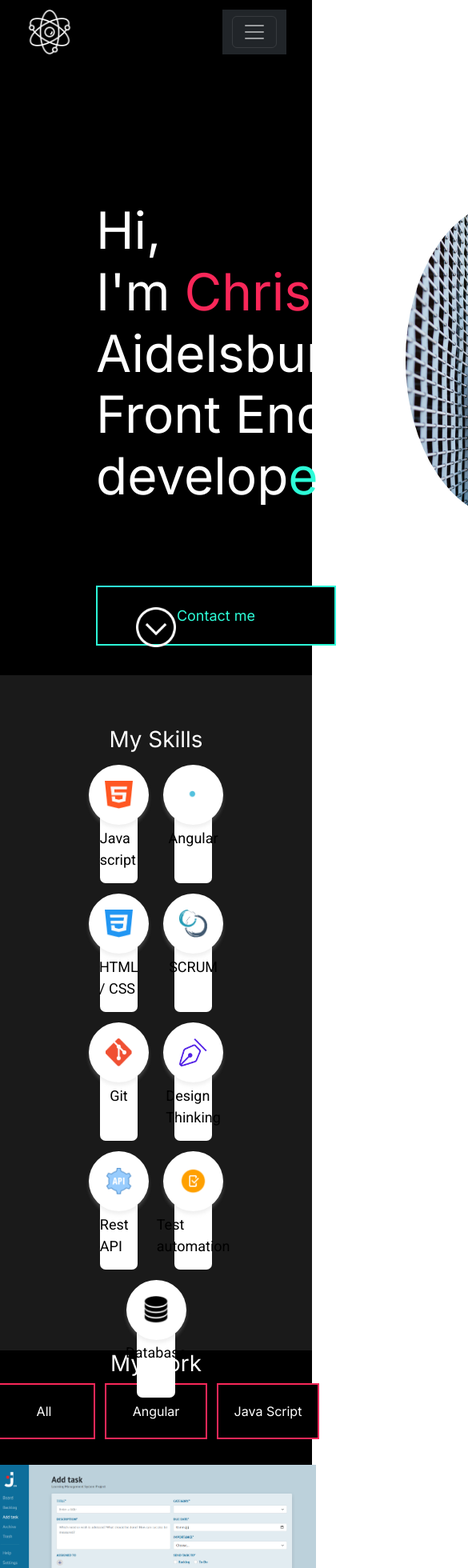
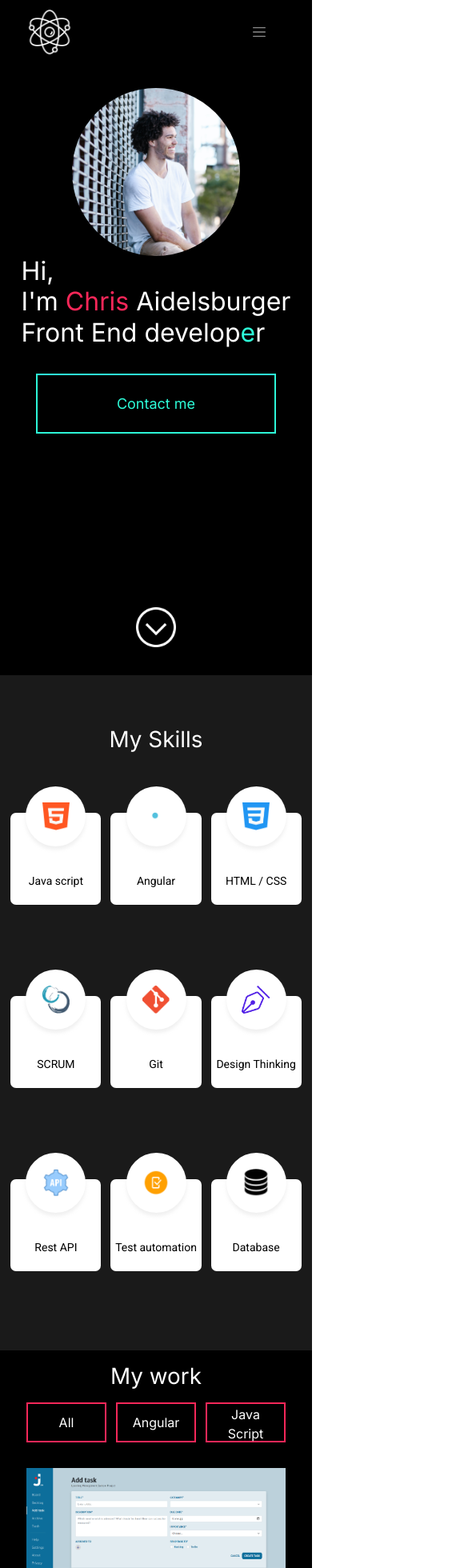
Before and after one commit to Chris-Aid/portfolio, an Angular app: page / in a window 390 px wide. Shown: the top 1960 px of the page at 80% size, 585 px wide, since content can reach past the window. Built offline with nearby package versions, Linux system fonts and the light colour scheme.

Commit message:
implemented responsive design for small devices in portrait

```diff
--- a/src/app/about-me/about-me.component.scss
+++ b/src/app/about-me/about-me.component.scss
@@ -77,3 +77,86 @@
         text-align: center;
     }
 }
+
+/* Extra small devices (phones, 600px and down) */
+@media only screen and (max-width: 340px) {
+
+    .about-me-section {
+        height: auto;
+    }
+
+    .introduction {
+        flex-direction: column;
+        align-items: center;
+        gap: 32px;
+        margin-bottom: 32px;
+
+        img {
+            height: 210px;
+            width: 210px;
+        }
+    }
+
+    .text-container {
+        p {
+            margin-bottom: 32px;
+        }
+    }
+
+    .my-journey {
+        flex-direction: column;
+        padding-top: 32px;
+    }
+
+    .image-container {
+        margin-bottom: 12px;
+    }
+}
+
+/* Extra small devices (phones, 600px and down) */
+@media only screen and (min-width: 340px) {
+
+    .about-me-section {
+        height: auto;
+    }
+
+    .introduction {
+        flex-direction: column;
+        align-items: center;
+        gap: 32px;
+        margin-bottom: 32px;
+
+        img {
+            height: 210px;
+            width: 210px;
+        }
+    }
+
+    .my-journey {
+        flex-direction: column;
+        padding-top: 32px;
+    }
+
+    .text-container {
+
+        p {
+            margin-bottom: 32px;
+        }
+    }
+
+    .image-container {
+        margin-bottom: 24px;
+    }
+}
+
+/* Small devices (portrait tablets and large phones, 600px and up) */
+@media only screen and (min-width: 600px) {}
+
+/* Medium devices (landscape tablets, 768px and up) */
+@media only screen and (min-width: 768px) {}
+
+/* Large devices (laptops/desktops, 992px and up) */
+@media only screen and (min-width: 992px) {}
+
+/* Extra large devices (large laptops and desktops, 1200px and up) */
+@media only screen and (min-width: 1200px) {}
--- a/src/app/contact-me/contact-me.component.html
+++ b/src/app/contact-me/contact-me.component.html
@@ -3,7 +3,7 @@
         <h1>Contact me.</h1>
 
         <p>Get in touch via the form below, or by emailing c.aidelsburger@gmx.de</p>
-        <form action="http://gruppe-140.developerakademie.net/Kochwelt/send_mail/send_mail.php" method="post"
+        <form class="mail-form" action="http://gruppe-140.developerakademie.net/Kochwelt/send_mail/send_mail.php" method="post"
             id="contact-form">
             <p>Name</p>
             <input name="name" type="text" placeholder="Enter your name" id="user-name">
--- a/src/app/contact-me/contact-me.component.scss
+++ b/src/app/contact-me/contact-me.component.scss
@@ -63,3 +63,41 @@
         }
     }
 }
+
+
+/* Extra small devices (phones, 600px and down) */
+@media only screen and (max-width: 340px) {
+
+    .contact-me-section {
+        align-items: center;
+    }
+
+    .mail-form {
+        width: 85vw;
+        margin-right: 0;
+    }
+}
+
+/* Extra small devices (phones, 600px and down) */
+@media only screen and (min-width: 340px) {
+    .contact-me-section {
+        align-items: center;
+    }
+
+    .mail-form {
+        width: 85vw;
+        margin-right: 0;
+    }
+}
+
+/* Small devices (portrait tablets and large phones, 600px and up) */
+@media only screen and (min-width: 600px) {}
+
+/* Medium devices (landscape tablets, 768px and up) */
+@media only screen and (min-width: 768px) {}
+
+/* Large devices (laptops/desktops, 992px and up) */
+@media only screen and (min-width: 992px) {}
+
+/* Extra large devices (large laptops and desktops, 1200px and up) */
+@media only screen and (min-width: 1200px) {}
--- a/src/app/introduction/introduction.component.scss
+++ b/src/app/introduction/introduction.component.scss
@@ -60,14 +60,84 @@
     height: 120px;
     filter: invert(100%);
 
-        img {
-            height: 50px;
-            width: 50px;
-            cursor: pointer;
-        }
+    img {
+        height: 50px;
+        width: 50px;
+        cursor: pointer;
+    }
 }
 
 .textAndButton {
     display: flex;
     flex-direction: column;
 }
+
+/* Extra small devices (phones, 600px and down) */
+@media only screen and (max-width: 340px) {
+    .intro-content {
+        flex-direction: column-reverse;
+        align-items: center;
+        padding-left: 0px;
+        padding-right: 0px;
+        padding-top: 110px;
+
+        button {
+            margin-top: 32px;
+        }
+
+        h1 {
+            font-size: 32px;
+            margin: 0;
+        }
+
+        img {
+            height: 210px;
+            width: 210px;
+
+        }
+    }
+    .textAndButton {
+        align-items: center;
+    }
+}
+
+/* Extra small devices (phones, 600px and down) */
+@media only screen and (min-width: 340px) {
+    .intro-content {
+        flex-direction: column-reverse;
+        align-items: center;
+        padding-left: 0px;
+        padding-right: 0px;
+        padding-top: 110px;
+
+        button {
+            margin-top: 32px;
+        }
+
+        h1 {
+            font-size: 32px;
+            margin: 0;
+        }
+
+        img {
+            height: 210px;
+            width: 210px;
+
+        }
+    }
+    .textAndButton {
+        align-items: center;
+    }
+}
+
+/* Small devices (portrait tablets and large phones, 600px and up) */
+@media only screen and (min-width: 600px) {}
+
+/* Medium devices (landscape tablets, 768px and up) */
+@media only screen and (min-width: 768px) {}
+
+/* Large devices (laptops/desktops, 992px and up) */
+@media only screen and (min-width: 992px) {}
+
+/* Extra large devices (large laptops and desktops, 1200px and up) */
+@media only screen and (min-width: 1200px) {}
--- a/src/app/menu/menu.component.html
+++ b/src/app/menu/menu.component.html
@@ -22,14 +22,13 @@
           <div class="collapse navbar-collapse" id="navbarNavDarkDropdown">
             <ul class="navbar-nav">
               <li class="nav-item dropdown">
-                <a class="nav-link dropdown-toggle" href="#" id="navbarDarkDropdownMenuLink" role="button" data-bs-toggle="dropdown" aria-expanded="false">
-                  Dropdown
-                </a>
-                <ul class="dropdown-menu dropdown-menu-dark" aria-labelledby="navbarDarkDropdownMenuLink">
-                  <li><a class="dropdown-item" href="#">Action</a></li>
-                  <li><a class="dropdown-item" href="#">Another action</a></li>
-                  <li><a class="dropdown-item" href="#">Something else here</a></li>
+                <ul class="nav-link dropdown-toggle" href="#" id="navbarDarkDropdownMenuLink" role="button" data-bs-toggle="dropdown" aria-expanded="false">
+                  <a class="dropdown-item" href="#">HOME</a>
+                  <a class="dropdown-item" href="#">ABOUT</a>
+                  <a class="dropdown-item" href="#">PROJECTS</a>
+                  <a class="dropdown-item" href="#">CONTACT</a>
                 </ul>
+
               </li>
             </ul>
           </div>
--- a/src/app/menu/menu.component.scss
+++ b/src/app/menu/menu.component.scss
@@ -31,6 +31,18 @@ header {
             color: rgb(185, 183, 183);
         }
     }
+
+    button {
+        outline: none;
+        border-radius: 2px;
+        box-shadow: none;
+        border: 0;
+
+        &:focus {
+            border: 1px solid white;
+        }
+    }
+
 }
 
 .darkLinks {
@@ -61,6 +73,34 @@ header {
         display: none;
     }
 
+    .navbar-toggler-icon {
+        height: 25px !important;
+        width: 20px !important;
+    }
+
+    .nav-link {
+            padding-top: 100px;
+    }
+
+    .bg-dark {
+        --bs-bg-opacity: 0 !important;
+    }
+
+    .dropdown-toggle::after {
+        content: none;
+    }
+
+    .navbar>.container-fluid {
+        justify-content: flex-end !important;
+        flex-wrap: unset !important;
+        flex-direction: row-reverse;
+        gap: 12px;
+    }
+
+    .dropdown-item {
+        width: auto !important;
+    }
+
 }
 
 /* Extra small devices (phones, 600px and down) */
@@ -70,8 +110,37 @@ header {
         padding-left: 32px;
         padding-right: 32px;
     }
+
     .links {
         display: none;
+    }
+
+    .navbar-toggler-icon {
+        height: 25px !important;
+        width: 20px !important;
+    }
+
+    .nav-link {
+            padding-top: 100px;
+    }
+
+    .bg-dark {
+        --bs-bg-opacity: 0 !important;
+    }
+
+    .dropdown-toggle::after {
+        content: none;
+    }
+
+    .navbar>.container-fluid {
+        justify-content: flex-end !important;
+        flex-wrap: unset !important;
+        flex-direction: row-reverse;
+        gap: 12px;
+    }
+
+    .dropdown-item {
+        width: auto !important;
     }
 
 }
@@ -83,7 +152,15 @@ header {
 @media only screen and (min-width: 768px) {}
 
 /* Large devices (laptops/desktops, 992px and up) */
-@media only screen and (min-width: 992px) {}
+@media only screen and (min-width: 992px) {
+    .links {
+        display: flex;
+    }
+
+    .navbar {
+        display: none;
+    }
+}
 
 /* Extra large devices (large laptops and desktops, 1200px and up) */
 @media only screen and (min-width: 1200px) {}
--- a/src/app/my-skills/my-skills.component.scss
+++ b/src/app/my-skills/my-skills.component.scss
@@ -73,3 +73,58 @@
         height: 35px;
     }
 }
+
+/* Extra small devices (phones, 600px and down) */
+@media only screen and (max-width: 340px) {
+
+    .subject-container {
+        height: auto;
+    }
+    .skillContainer {
+        width: 100vw;
+        gap: 12px;
+    }
+
+    .singleSkill {
+        width: 29%;
+
+        p {
+            margin-top: 30px;
+            font-size: 14px;
+        }
+    }
+}
+
+/* Extra small devices (phones, 600px and down) */
+@media only screen and (min-width: 340px) {
+
+    .subject-container {
+        height: auto;
+    }
+
+    .skillContainer {
+        width: 100vw;
+        gap: 12px;
+    }
+
+    .singleSkill {
+        width: 29%;
+
+        p {
+            margin-top: 30px;
+            font-size: 14px;
+        }
+    }
+}
+
+/* Small devices (portrait tablets and large phones, 600px and up) */
+@media only screen and (min-width: 600px) {}
+
+/* Medium devices (landscape tablets, 768px and up) */
+@media only screen and (min-width: 768px) {}
+
+/* Large devices (laptops/desktops, 992px and up) */
+@media only screen and (min-width: 992px) {}
+
+/* Extra large devices (large laptops and desktops, 1200px and up) */
+@media only screen and (min-width: 1200px) {}
--- a/src/app/my-work/my-work.component.scss
+++ b/src/app/my-work/my-work.component.scss
@@ -42,3 +42,63 @@
         width: 400px;
     }
 }
+
+/* Extra small devices (phones, 600px and down) */
+@media only screen and (max-width: 340px) {
+
+    .my-projects {
+        img {
+                width: 324px;
+        }
+    }
+    .my-work-container {
+        h1 {
+            margin-top: 16px;
+            margin-bottom: 16px;
+        }
+    }
+
+    .button-container {
+        button {
+            width: 100px;
+            height: 50px;
+        }
+
+    }
+}
+
+/* Extra small devices (phones, 600px and down) */
+@media only screen and (min-width: 340px) {
+
+    .my-projects {
+        img {
+                width: 324px;
+        }
+    }
+    .my-work-container {
+        h1 {
+            margin-top: 16px;
+            margin-bottom: 16px;
+        }
+    }
+
+    .button-container {
+        button {
+            width: 100px;
+            height: 50px;
+        }
+
+    }
+}
+
+/* Small devices (portrait tablets and large phones, 600px and up) */
+@media only screen and (min-width: 600px) {}
+
+/* Medium devices (landscape tablets, 768px and up) */
+@media only screen and (min-width: 768px) {}
+
+/* Large devices (laptops/desktops, 992px and up) */
+@media only screen and (min-width: 992px) {}
+
+/* Extra large devices (large laptops and desktops, 1200px and up) */
+@media only screen and (min-width: 1200px) {}
```
Lines whose indentation alone changed are shown as unchanged.
